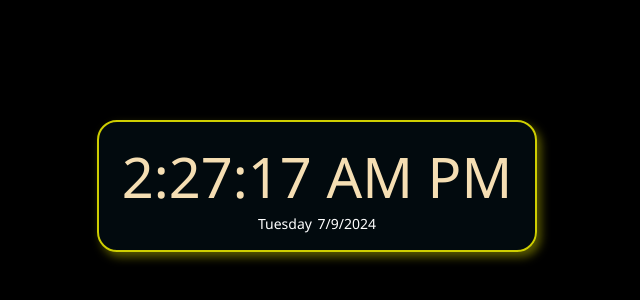
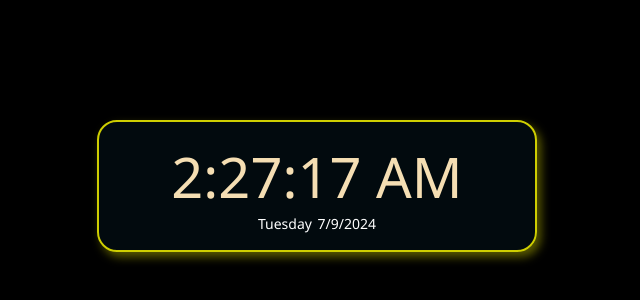
Before and after one commit to rohitshukla-bhagat/Digital-Watch, a plain HTML site: page index.html in a window 1280 px wide. Shown: the part 214-514 px from the top of the page, without its empty margins (323-963 px from the left). Drawn offline with Linux system fonts and the light colour scheme.

Commit message:
Update index.html

```diff
--- a/index.html
+++ b/index.html
@@ -74,20 +74,17 @@ body{
         let child = document.querySelector("#time");
         let day = document.querySelector(".day");
         let dateHtml = document.querySelector(".date");
-        let unreal = " AM";
-        let real = " PM";
+        let real = "";
         const timeGiver = () =>{
             const time = new Date();
-            realInterval = () =>{
-                let swap = real ;
-                real = unreal;
-                unreal = swap;
+            let result =  time.toLocaleTimeString();
+            if(result >= "12:00:00" && result < "23:59:59"){
+                real = " PM" ;
+            }else if(result >= "01:00:00" && result < "11:59:59"){
+                real = " AM";
             }
-            let result =  time.toLocaleTimeString() + real;
-            if(result == "12:00:00"){
-                realInterval();
-            }
-            child.textContent = result;
+            let result1 =  time.toLocaleTimeString() + real;
+            child.textContent = result1;
         }
         setInterval(timeGiver , 1000);
         const dayTeller = (time) => {
```
